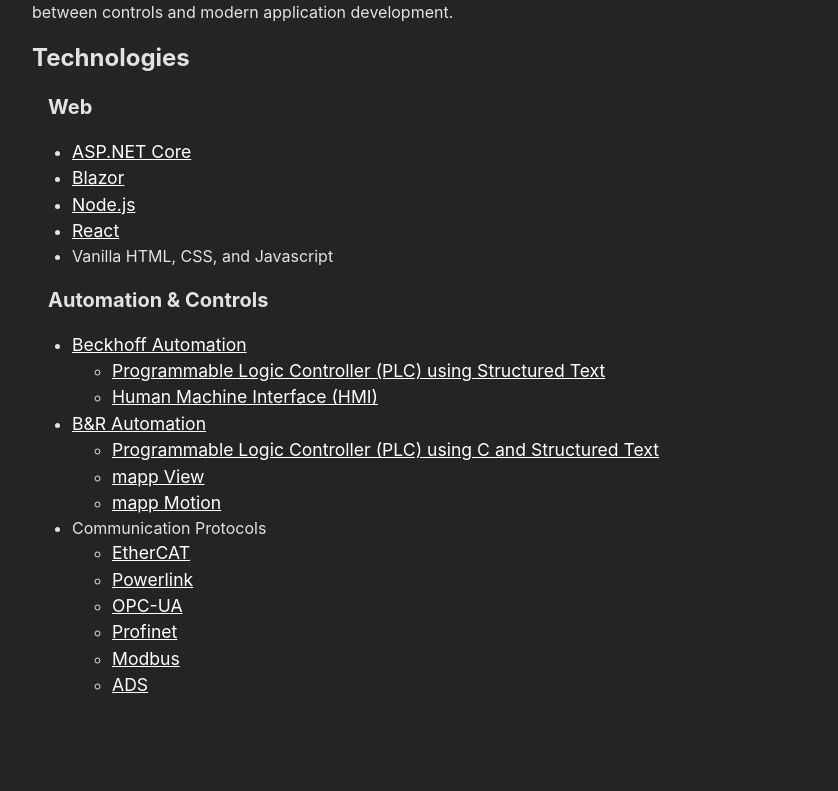
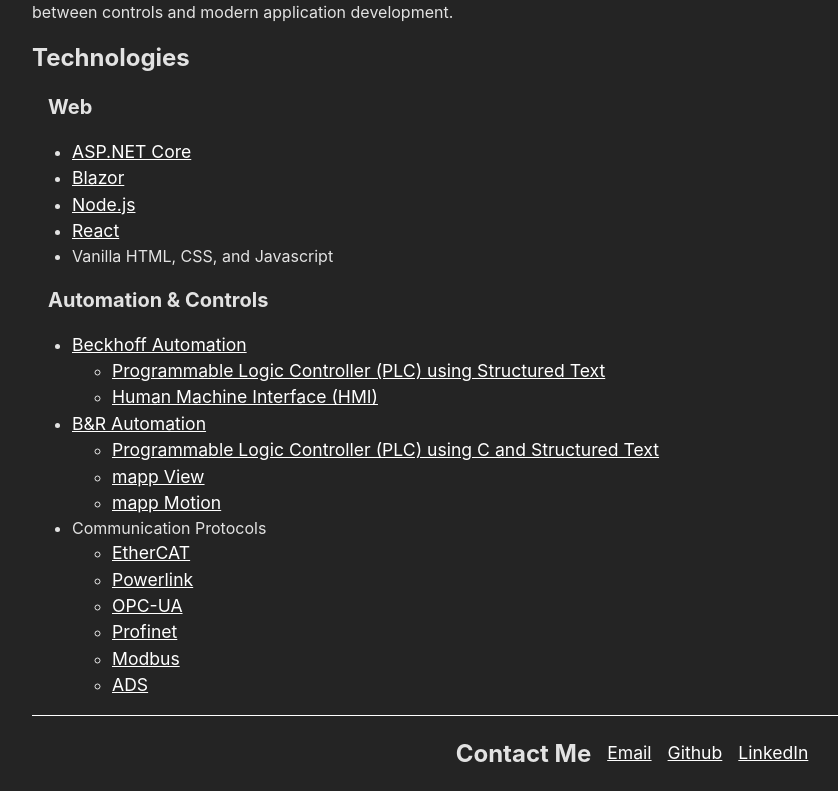
Before and after one commit to Adonuu/portfolio, a React (Vite) app: page / in a window 1280 px wide. Shown: the part 346-1137 px from the top of the page, without its empty margins (8-846 px from the left). Before the commit the page ends 1061 px from the top, so only its background shows below. Built offline with nearby package versions, Linux system fonts and the light colour scheme.

Commit message:
added footer component with contact information

```diff
--- /dev/null
+++ b/src/components/shared/footer.css
@@ -0,0 +1,9 @@
+footer {
+    width: 1200px;
+    display: flex;
+    justify-content: center;
+    align-items: center;
+    gap: 1rem;
+    border-top: 1px solid white;
+    margin: 0 auto;
+}
--- /dev/null
+++ b/src/components/shared/footer.jsx
@@ -0,0 +1,23 @@
+import { Link } from "./link";
+
+import './footer.css';
+
+export function Footer() {
+    return (
+        <footer>
+            <h2>Contact Me</h2>
+            <Link
+                label={"Email"}
+                url={"mailto:adamyoung1414@gmail.com"}
+            />
+            <Link
+                label={"Github"}
+                url={"https://github.com/Adonuu"}
+            />
+            <Link
+                label={"LinkedIn"}
+                url={"https://www.linkedin.com/in/adam-young-0a21a6119/"}
+            />
+        </footer>
+    );
+}
--- a/src/layout.jsx
+++ b/src/layout.jsx
@@ -1,5 +1,6 @@
 import { Outlet } from 'react-router-dom';
 import { TopBar } from './components/shared/topbar';
+import { Footer } from './components/shared/footer';
 
 import "./layout.css";
 
@@ -10,6 +11,7 @@
         <div className="main-content">
             <Outlet />
         </div>
+        <Footer />
       </>
     );
   }
```
